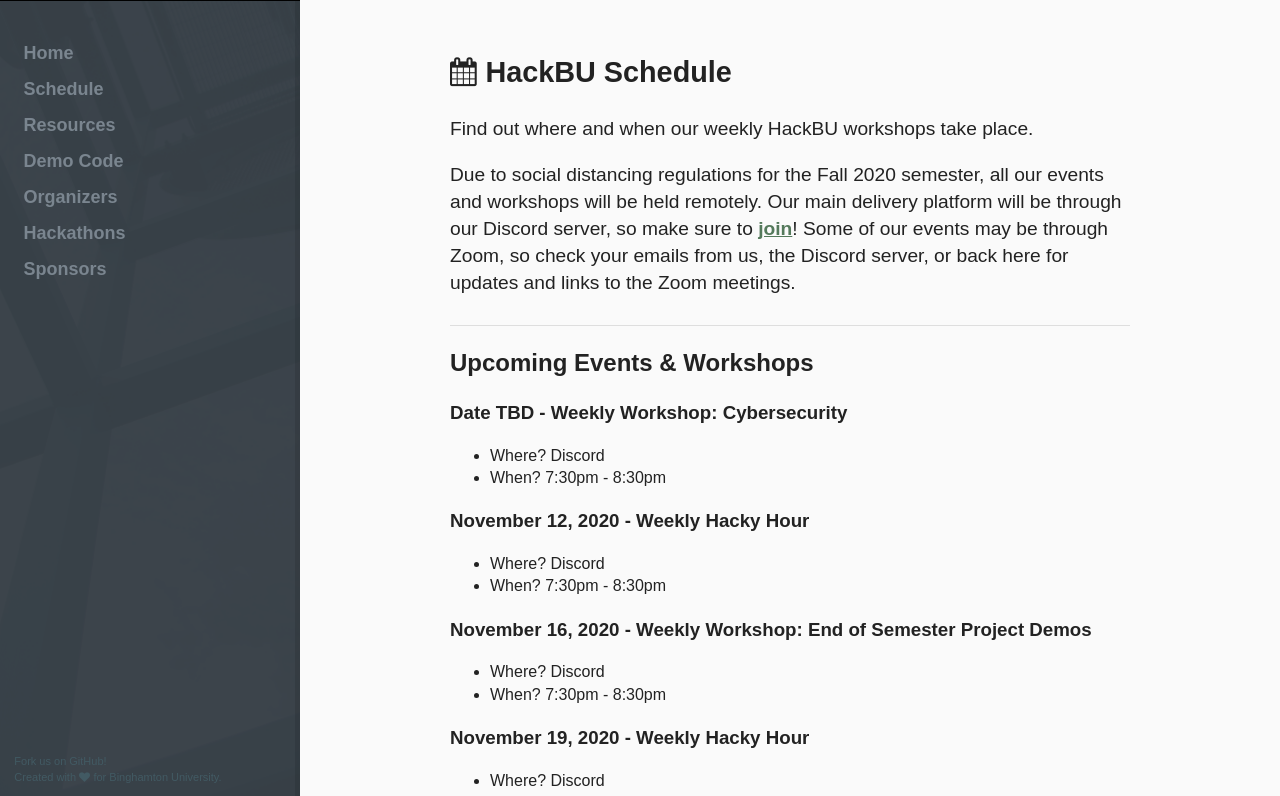
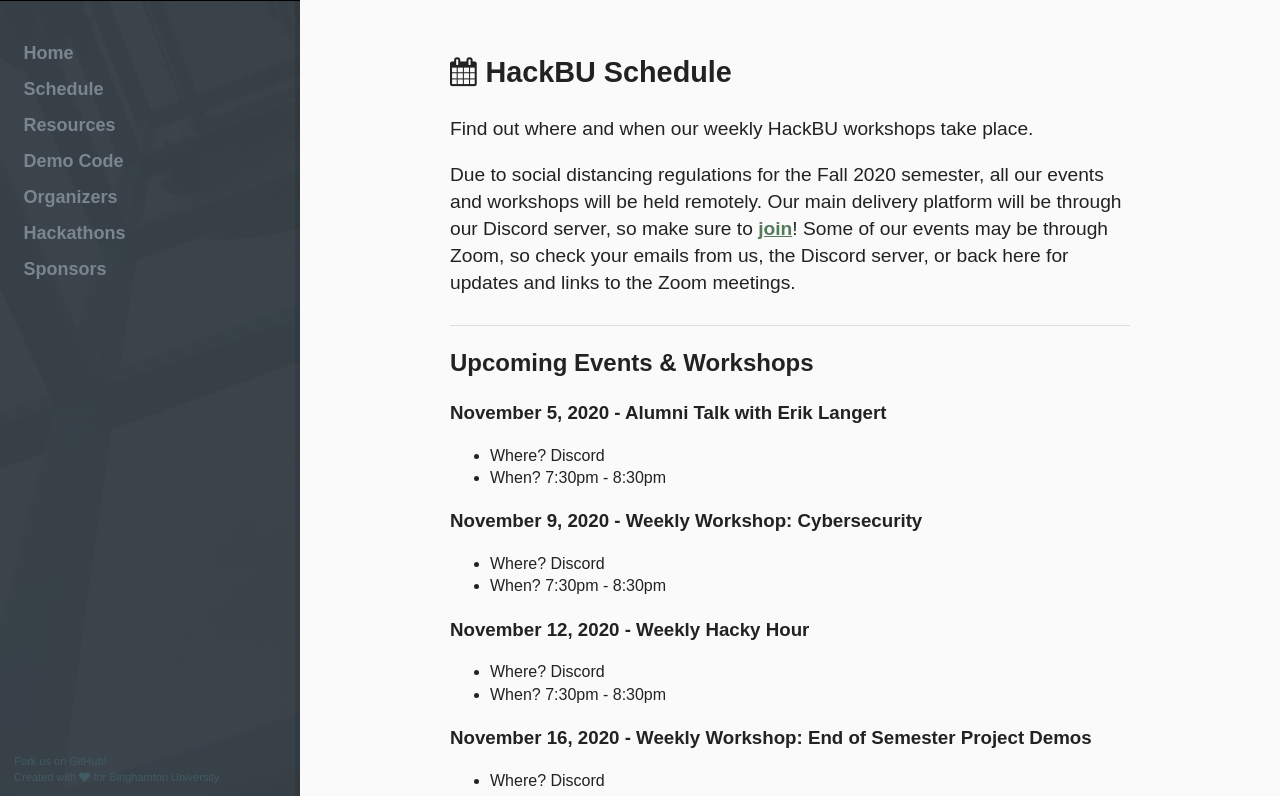
Before and after one commit to hackbinghamton/hackbinghamton.github.io, a Jekyll site: the page built from schedule/index.html, in a window 1280 px wide and 900 px high, cut to the strip 104-900 px from the top of the window. Built offline with Jekyll 4.4.1, drawn with Linux system fonts in a browser that asks for light colours.

Commit message:
updated schedule

```diff
--- a/schedule/index.html
+++ b/schedule/index.html
@@ -17,7 +17,7 @@ description: Find out where and when our weekly HackBU workshops take place
 
 <h2> Upcoming Events & Workshops </h2>
 
-        <h3> Date TBD - Weekly Workshop: Cybersecurity </h3>
+      <h3> November 5, 2020 - Alumni Talk with Erik Langert </h3>
         <ul>
           <li>
             Where? Discord
@@ -27,7 +27,7 @@ description: Find out where and when our weekly HackBU workshops take place
           </li>
         </ul>
 
-        <!-- <h3> November 5, 2020 - Weekly Hacky Hour </h3>
+        <h3> November 9, 2020 - Weekly Workshop: Cybersecurity </h3>
           <ul>
             <li>
               Where? Discord
```
Also changed, not shown: other parts of schedule/index.html (+1 -10 lines). Lines whose indentation alone changed are shown as unchanged.
